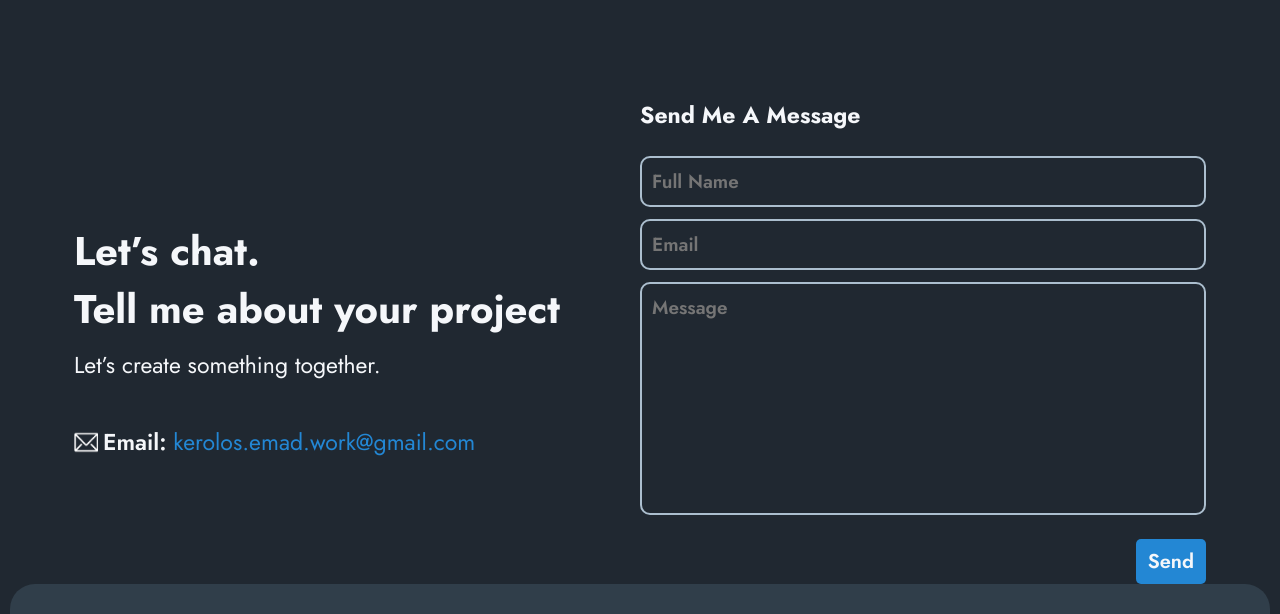
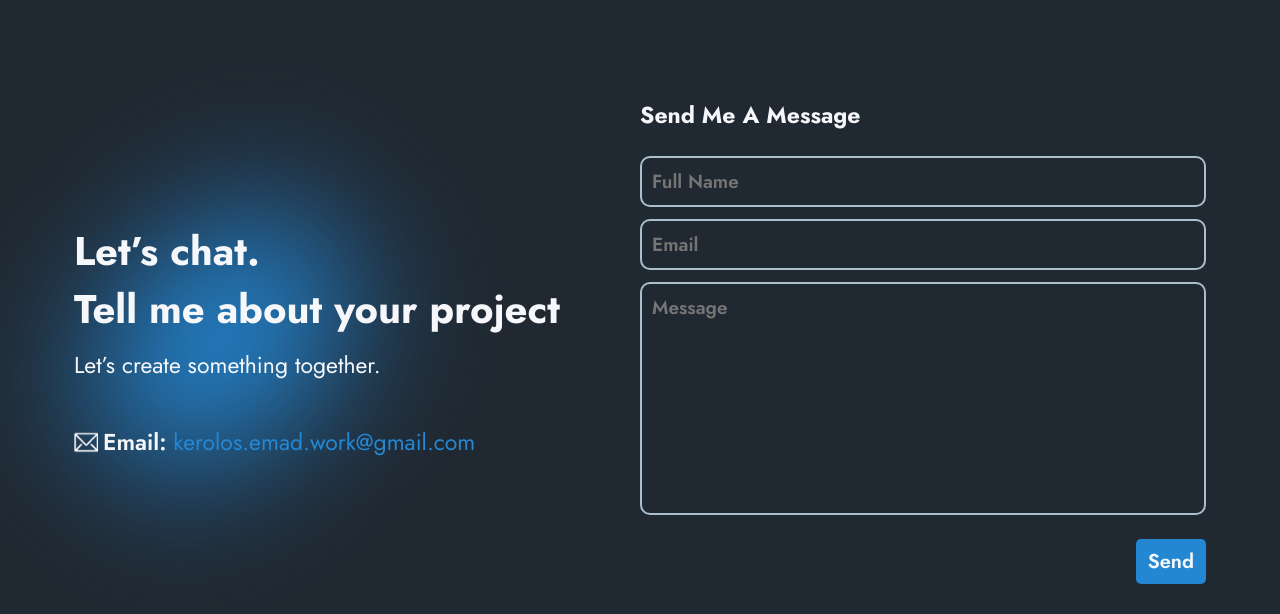
Before and after one commit to kerolos350/Portfolio, a plain HTML site: page index.html in a window 1280 px wide. Shown: the part 4301-4915 px from the top of the page. Drawn offline with Linux system fonts and the light colour scheme; a web font is replaced by a local one.

Commit message:
Add blur effect to contact section background and adjust footer margin

```diff
--- a/style.css
+++ b/style.css
@@ -712,6 +712,18 @@ header nav a.active {
     color: var(--blue-200);
 }
 
+#contact .column .blur {
+    width: max(200px);
+    height: max(300px);
+    background: var(--blue-500);
+    filter: blur(70px);
+    border-radius: 50%;
+    position: absolute;
+    z-index: -1;
+    transform: rotate(45deg);
+    left: 120px;
+}
+
 #contact .column form {
     display: flex;
     flex-direction: column;
@@ -761,6 +773,7 @@ footer {
     justify-content: space-between;
     background-color: var(--shade-900);
     border-radius: 25px 25px 0px 0px;
+    margin-top: 72px;
 }
 
 footer p {
```
